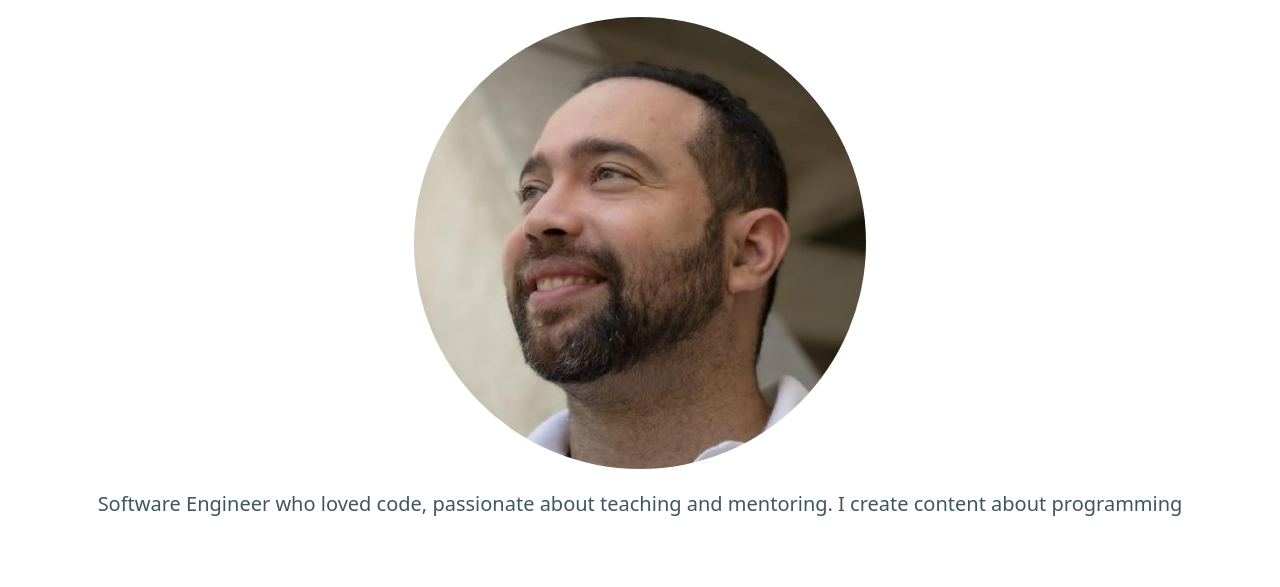
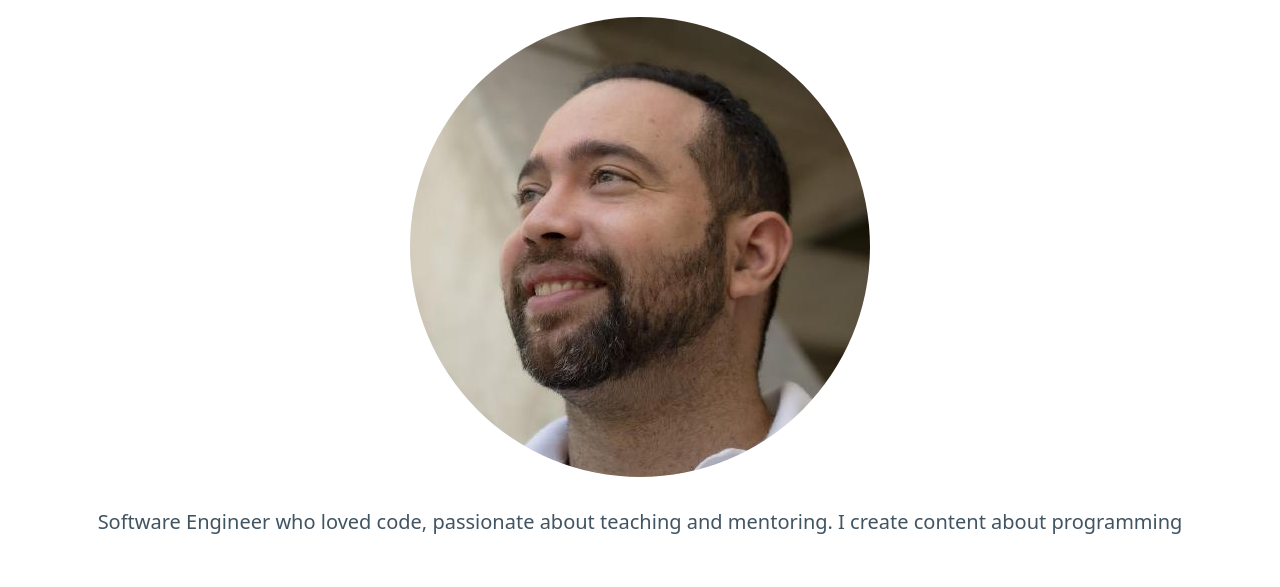
Before and after one commit to gmoralesc/gmoralesc.github.io, a plain HTML site: page index.html in a window 1280 px wide. Shown: the part 213-800 px from the top of the page. Drawn offline with nearby package versions, Linux system fonts and the light colour scheme.

Commit message:
Update main height and delete unused assets

```diff
--- a/index.css
+++ b/index.css
@@ -1,5 +1,17 @@
 :root {
   --primary: #333;
+}
+
+body {
+  margin: 0;
+  display: flex;
+  flex-direction: column;
+  min-height: 100vh;
+}
+
+h1 {
+  margin-bottom: var(--spacing);
+  text-align: center;
 }
 
 nav {
@@ -14,22 +26,10 @@ nav a:hover {
   text-decoration: underline;
 }
 
-h1 {
-  margin-bottom: var(--spacing);
-  text-align: center;
-}
-
-.text-center {
-  text-align: center;
-}
-
-header img {
-  border-radius: 50%;
-  width: 40%;
-}
-
-header p {
-  margin-bottom: var(--spacing);
+main {
+  flex: 1;
+  display: flex;
+  flex-direction: column;
 }
 
 footer {
@@ -55,3 +55,11 @@ footer ul li {
 footer .icon-contrast-inverse {
   fill: var(--contrast-inverse);
 }
+
+.text-center {
+  text-align: center;
+}
+
+.rounded {
+  border-radius: 50%;
+}
--- a/index.html
+++ b/index.html
@@ -1,5 +1,5 @@
 <!DOCTYPE html>
-<html lang="en">
+<html lang="en" data-theme="light">
   <head>
     <meta charset="UTF-8" />
     <meta name="viewport" content="width=device-width, initial-scale=1.0" />
@@ -29,16 +29,24 @@
         <li><a href="/books">Books</a></li>
       </ul>
     </nav>
-    <header>
+    <main>
       <div class="container text-center">
         <h1>Hi, I'm Gustavo Morales</h1>
-        <p><img src="public/me.jpg" alt="Gustavo Morales" /></p>
+        <p>
+          <img
+            src="public/me.jpg"
+            alt="Gustavo Morales"
+            class="rounded"
+            width="50%"
+            style="max-width: 460px"
+          />
+        </p>
         <p>
           Software Engineer who loved code, passionate about teaching and
           mentoring. I create content about programming
         </p>
       </div>
-    </header>
+    </main>
     <footer>
       <p><strong>Follow me on</strong></p>
       <ul>
```
Also changed, not shown: public/amazon.png (deleted), public/leanpub.png (deleted).
